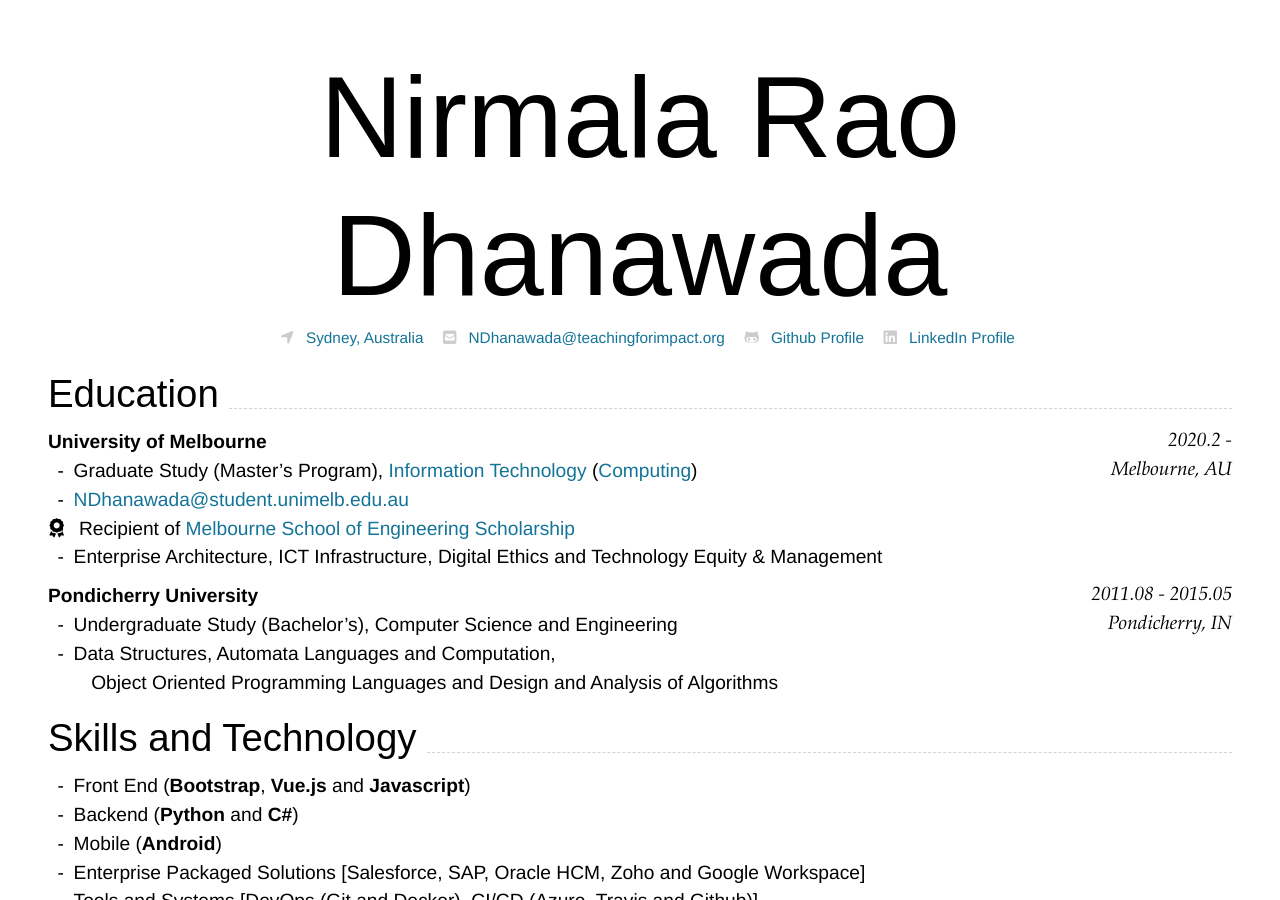
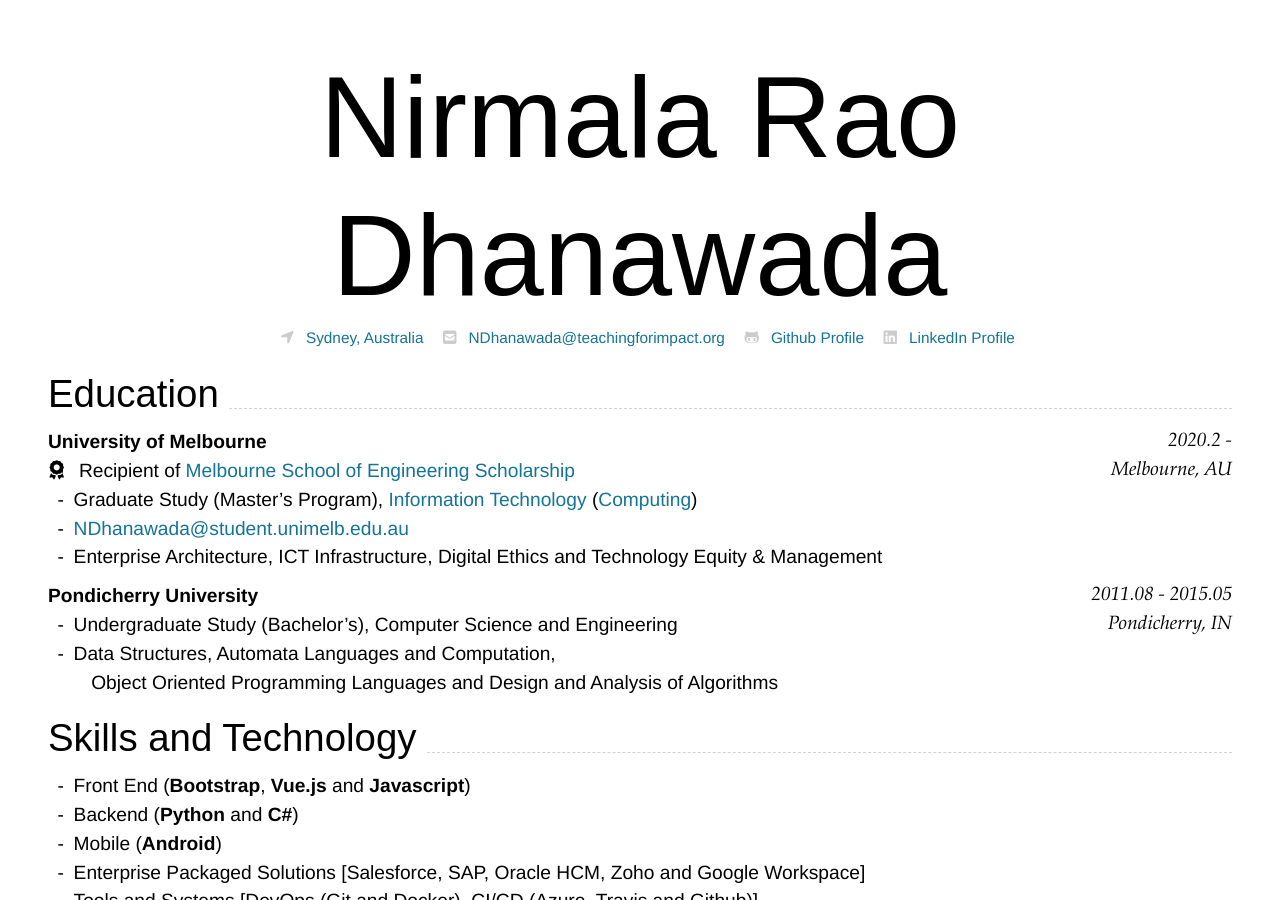
Before and after one commit to thedhanawada/me, a Jekyll site: the page built from index.md, in a window 1280 px wide and 900 px high. Built offline with Jekyll 4.4.1, drawn with Linux system fonts in a browser that asks for light colours; nearby versions of some CDN libraries.

Commit message:
update scholarship

````diff
--- a/index.md
+++ b/index.md
@@ -43,10 +43,9 @@ Supported arguments:
 ```
 Melbourne, AU
 ```
-
+- <i class="fas fa-award"></i> Recipient of [Melbourne School of Engineering Scholarship](https://scholarships.unimelb.edu.au/awards/melbourne-school-of-engineering-foundation-scholarship)
 - Graduate Study (Master's Program), [Information Technology](https://handbook.unimelb.edu.au/2021/courses/mc-it) ([Computing](https://handbook.unimelb.edu.au/2021/components/mc-it-spec-1))
 - [NDhanawada@student.unimelb.edu.au](mailto:NDhanawada@student.unimelb.edu.au)
-- <i class="fas fa-award"></i> Recipient of [Melbourne School of Engineering Scholarship](https://scholarships.unimelb.edu.au/awards/melbourne-school-of-engineering-foundation-scholarship)
 - Enterprise Architecture, ICT Infrastructure, Digital Ethics and Technology Equity & Management
 
 ### **Pondicherry University** `2011.08 - 2015.05`
````
